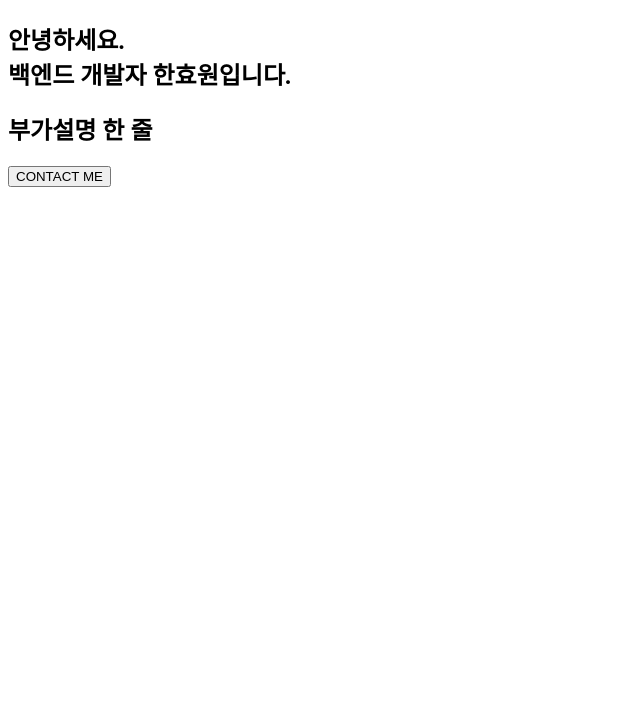
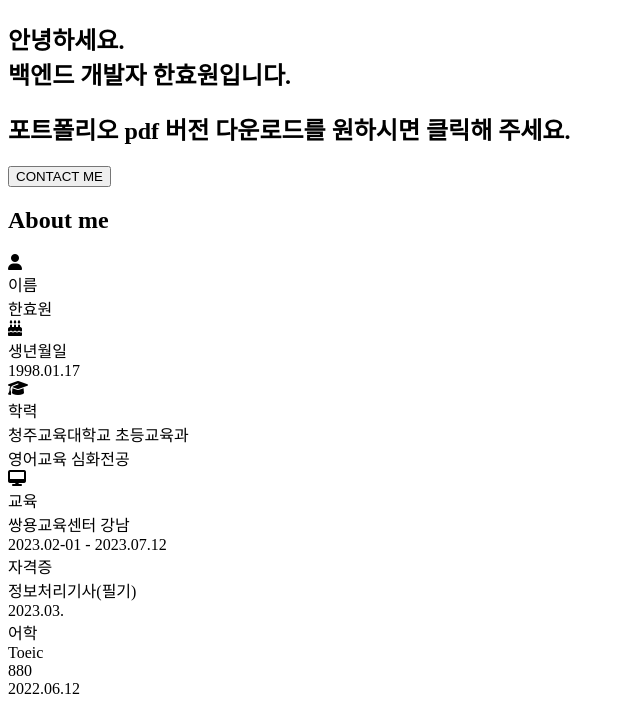
Before and after one commit to sorrel012/portfolio, a plain HTML site: page index.html in a window 1280 px wide. Shown: the part 667-1373 px from the top of the page, without its empty margins (0-640 px from the left). Before the commit the page ends 862 px from the top, so only its background shows below. Drawn offline with Linux system fonts and the light colour scheme; a web font is replaced by a local one.

Commit message:
feat: implement view of introducing myself

```diff
--- a/index.html
+++ b/index.html
@@ -4,7 +4,13 @@
     <meta charset="UTF-8">
     <meta http-equiv="X-UA-Compatible" content="IE=edge">
     <meta name="viewport" content="width=device-width, initial-scale=1.0">
-    <title>Portfolio</title>
+    <title>Hyowon's Portfolio</title>
+    <meta name="description" content="Portfolio for web-developer Hyowon">
+    <meta name="author" content="Hyowon">
+    <link rel="icon" type="image/png" href="images/favicon.png" />
+    <script src="https://kit.fontawesome.com/7121714adf.js" crossorigin="anonymous"></script>
+    <link rel="stylesheet" href="style.css">
+    <script src="main.js" defer></script>
 </head>
 <body>
 
@@ -30,12 +36,68 @@
             안녕하세요.<br>
             백엔드 개발자 한효원입니다.
         </h1>
-        <h2 class="home_description">부가설명 한 줄</h2>
-        <button class="nome__contact">CONTACT ME</button>
+        <h2 class="home_pdf">
+            포트폴리오 pdf 버전 다운로드를 원하시면 클릭해 주세요.
+        </h2>
+        <button class="home__contact">CONTACT ME</button>
     </section>
 
     <!-- About -->
-    <section id="about"></section>
+    <section id="about">
+        <h1>About me</h1>
+        <div class="about__me">
+            <div class="about_me_ps">
+                <div class="ps__info">
+                    <div class="info__icon">
+                        <i class="fa-solid fa-user"></i>
+                    </div>
+                    <div class="info__title">이름</div>
+                    <div class="info__content">한효원</div>
+                </div>
+                <div class="ps__info">
+                    <div class="info__icon">
+                        <i class="fa-solid fa-cake-candles"></i>
+                    </div>
+                    <div class="info__title">생년월일</div>
+                    <div class="info__content">1998.01.17</div>
+                </div>
+                <div class="ps__info">
+                    <div class="info__icon">
+                        <i class="fa-solid fa-graduation-cap"></i>
+                    </div>
+                    <div class="info__title">학력</div>
+                    <div class="info__content">
+                        청주교육대학교 초등교육과
+                        <div>영어교육 심화전공</div>
+                    </div>
+                </div>
+                <div class="ps__info">
+                    <div class="info__icon">
+                        <i class="fa-solid fa-desktop"></i>
+                    </div>
+                    <div class="info__title">교육</div>
+                    <div class="info__content">
+                        쌍용교육센터 강남
+                        <div>2023.02-01 - 2023.07.12</div>
+                    </div>
+                </div>
+            </div>
+                <div class="about_me__cf">
+                    <div class="cf__detail">
+                        <div class="detail__title">자격증</div>
+                        <div class="detail__name">정보처리기사(필기)</div>
+                        <div class="detail__date">2023.03.</div>
+                    </div>
+                    <div class="cf__detail">
+                        <div class="detail__title">어학</div>
+                        <div class="detail__name">Toeic</div>
+                        <div class="detail__score">880</div>
+                        <div class="detail__date">2022.06.12</div>
+                    </div>
+                </div>
+            <div class="about_me_cf"></div>
+        </div>
+    </section>
 
     <!-- Skills -->
     <section id="skills"></section>
```
